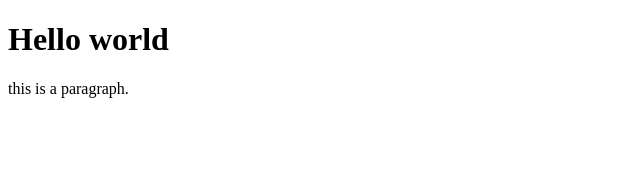
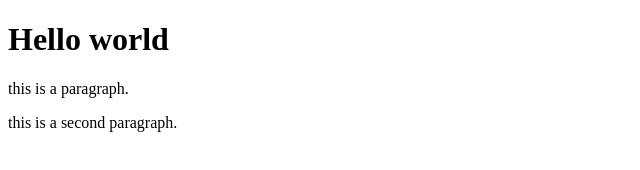
Before and after one commit to tommac13/git-example-project, a plain HTML site: page index.html in a window 1280 px wide. Shown: the whole page, without its empty margins (0-640 px from the left). Drawn offline with Linux system fonts and the light colour scheme.

Commit message:
added second paragraph to index. Added second page to project.

```diff
--- a/index.html
+++ b/index.html
@@ -9,5 +9,6 @@
 <body>
     <h1>Hello world</h1>
  <p> this is a paragraph.</p>
+<p> this is a second paragraph.</p>
 </body>
 </html>
```
Also changed, not shown: page2.html (added, +1 -0 lines).
